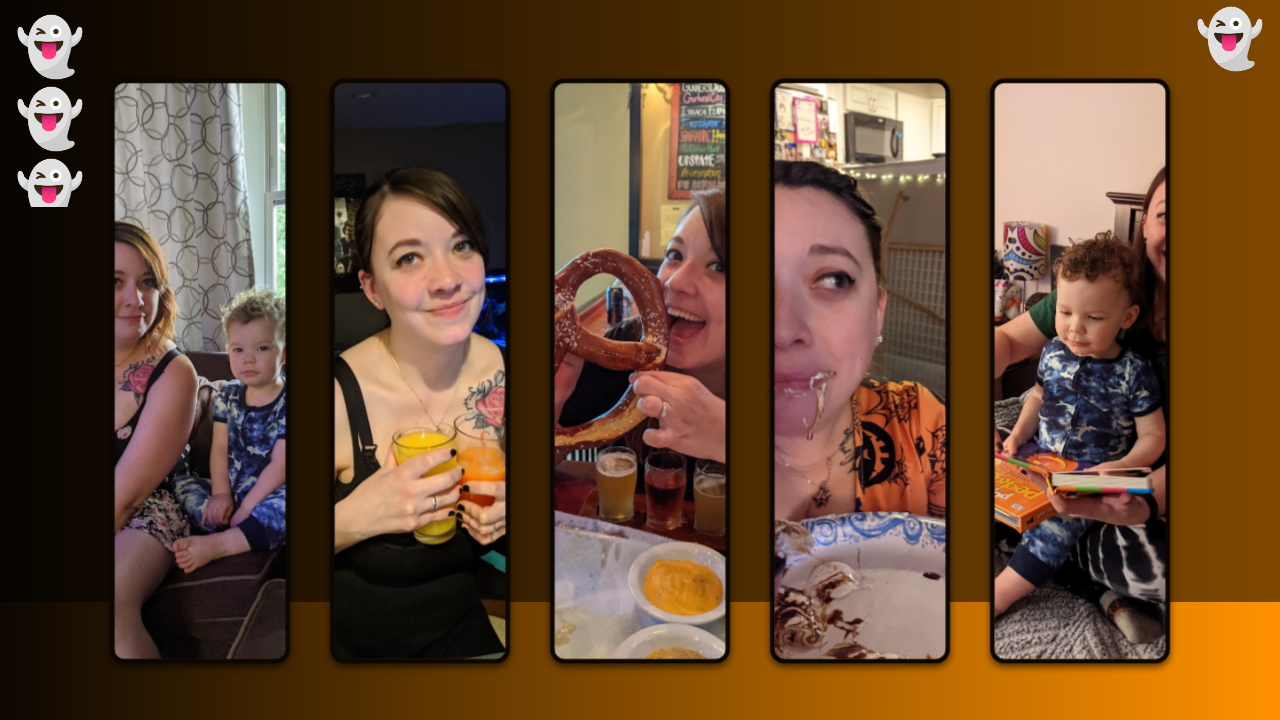
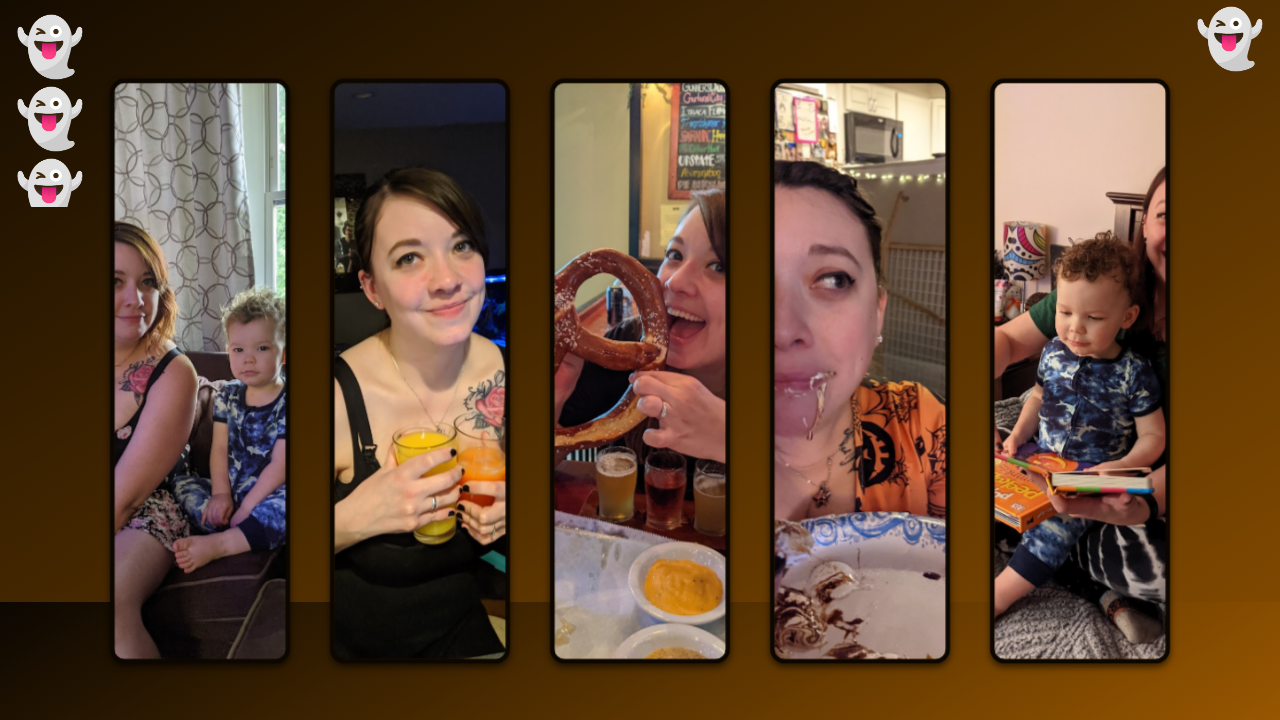
Before and after one commit to dev-hin/happybirthdaysarah, a plain HTML site: page index.html in a window 1280 px wide. Shown: the part 198-918 px from the top of the page. Drawn offline with Linux system fonts and the light colour scheme.

Commit message:
adjustments

```diff
--- a/style.css
+++ b/style.css
@@ -6,13 +6,13 @@
 
 body {
   background: #222;
-  background: linear-gradient(to right, #0c0701, #ff9100);
+  background: linear-gradient(to bottom right, #0c0701, #ff9100) fixed;
   font-family: "PT Sans Narrow", sans-serif;
   display: flex;
+  height: 100%;
   flex-direction: column;
   align-items: center;
   justify-content: center;
-  height: 100%;
   overflow-x: hidden;
   margin: 0;
 }
@@ -117,7 +117,7 @@ span {
   border: 5px solid #ff9100;
 }
 
-@media (max-width: 500px) {
+@media (max-width: 1000px) {
   body {
     overflow: visible;
   }
```
